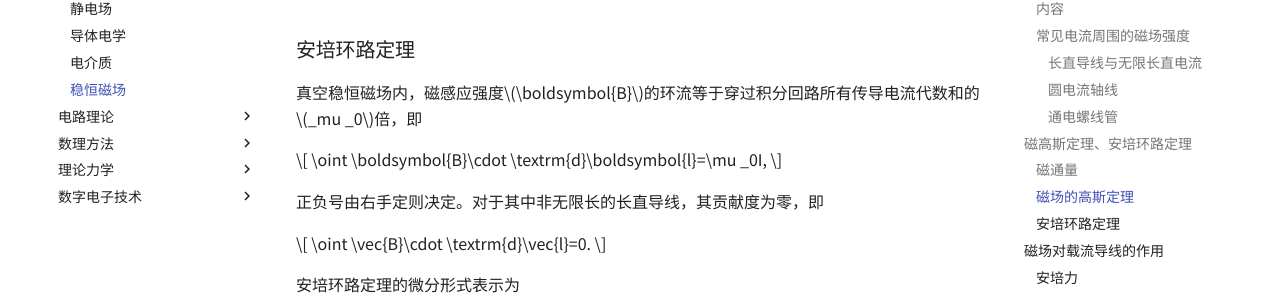
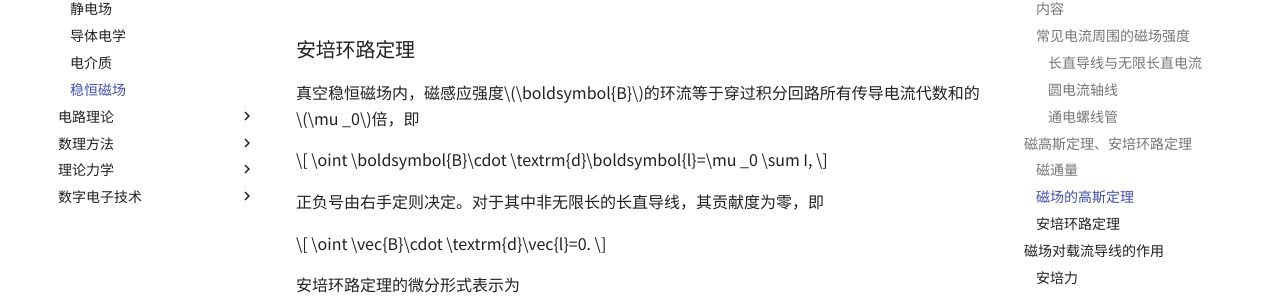
Before and after one commit to glimmeringlight/sjtu-notes, an MkDocs documentation site: the page built from docs/notes/grade2/PHY1252/004.md, in a window 1280 px wide and 900 px high, scrolled down 2149 px. Shown: the part 154-450 px from the top of the window. Built offline with MkDocs 1.6.1 and Material for MkDocs 9.7.7, drawn with Linux system fonts in a browser that asks for light colours; a script that is not in the unit is left out; comment, search, counter and statistics services are not loaded.

Commit message:
Update 004.md

```diff
--- a/docs/notes/grade2/PHY1252/004.md
+++ b/docs/notes/grade2/PHY1252/004.md
@@ -114,10 +114,10 @@ $$
 
 ### 安培环路定理
 
-真空稳恒磁场内，磁感应强度$\boldsymbol{B}$的环流等于穿过积分回路所有传导电流代数和的$_mu _0$倍，即
+真空稳恒磁场内，磁感应强度$\boldsymbol{B}$的环流等于穿过积分回路所有传导电流代数和的$\mu _0$倍，即
 
 $$
-\oint \boldsymbol{B}\cdot \textrm{d}\boldsymbol{l}=\mu _0I,
+\oint \boldsymbol{B}\cdot \textrm{d}\boldsymbol{l}=\mu _0 \sum I,
 $$
 
 正负号由右手定则决定。对于其中非无限长的长直导线，其贡献度为零，即
```
